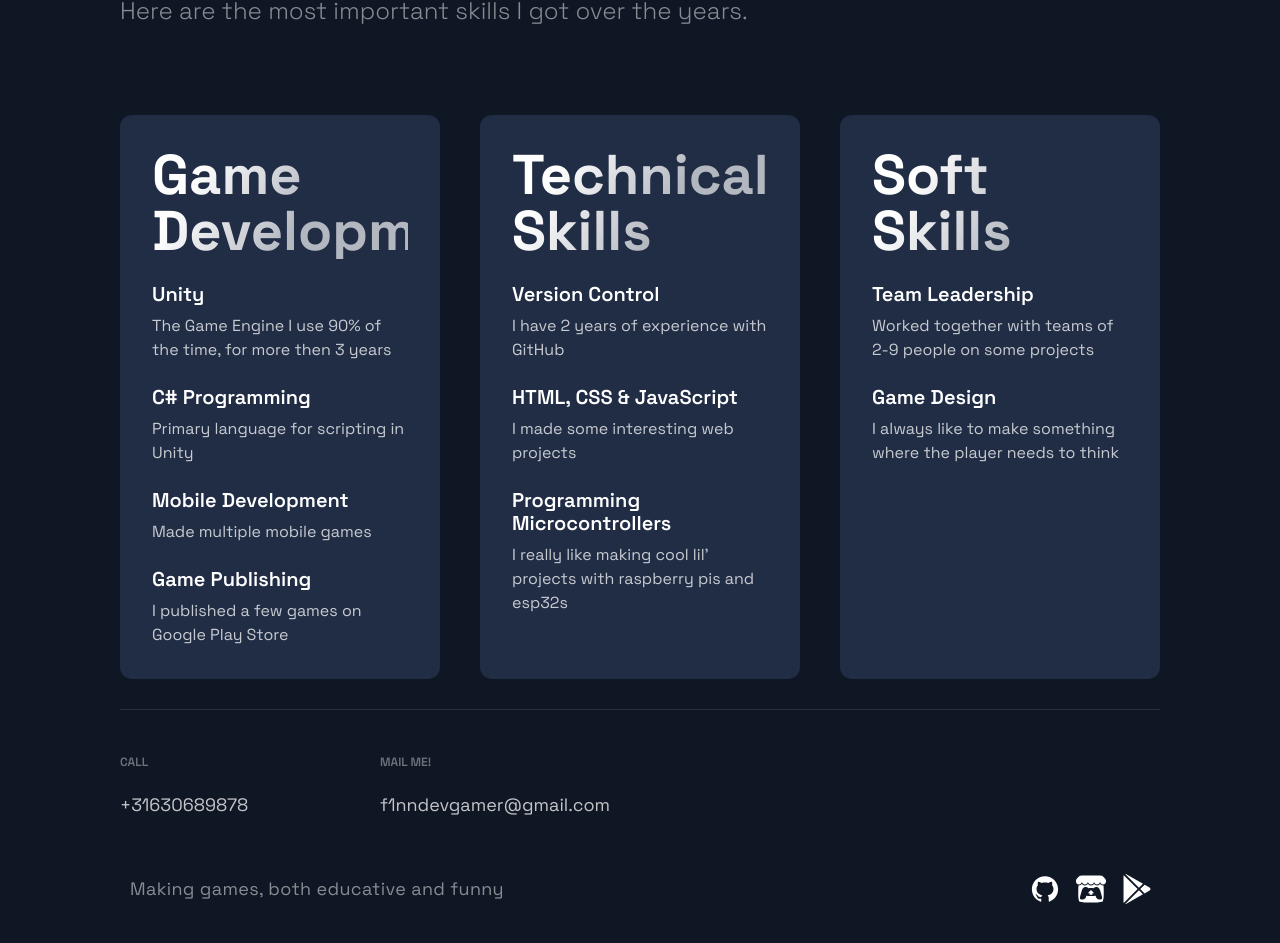
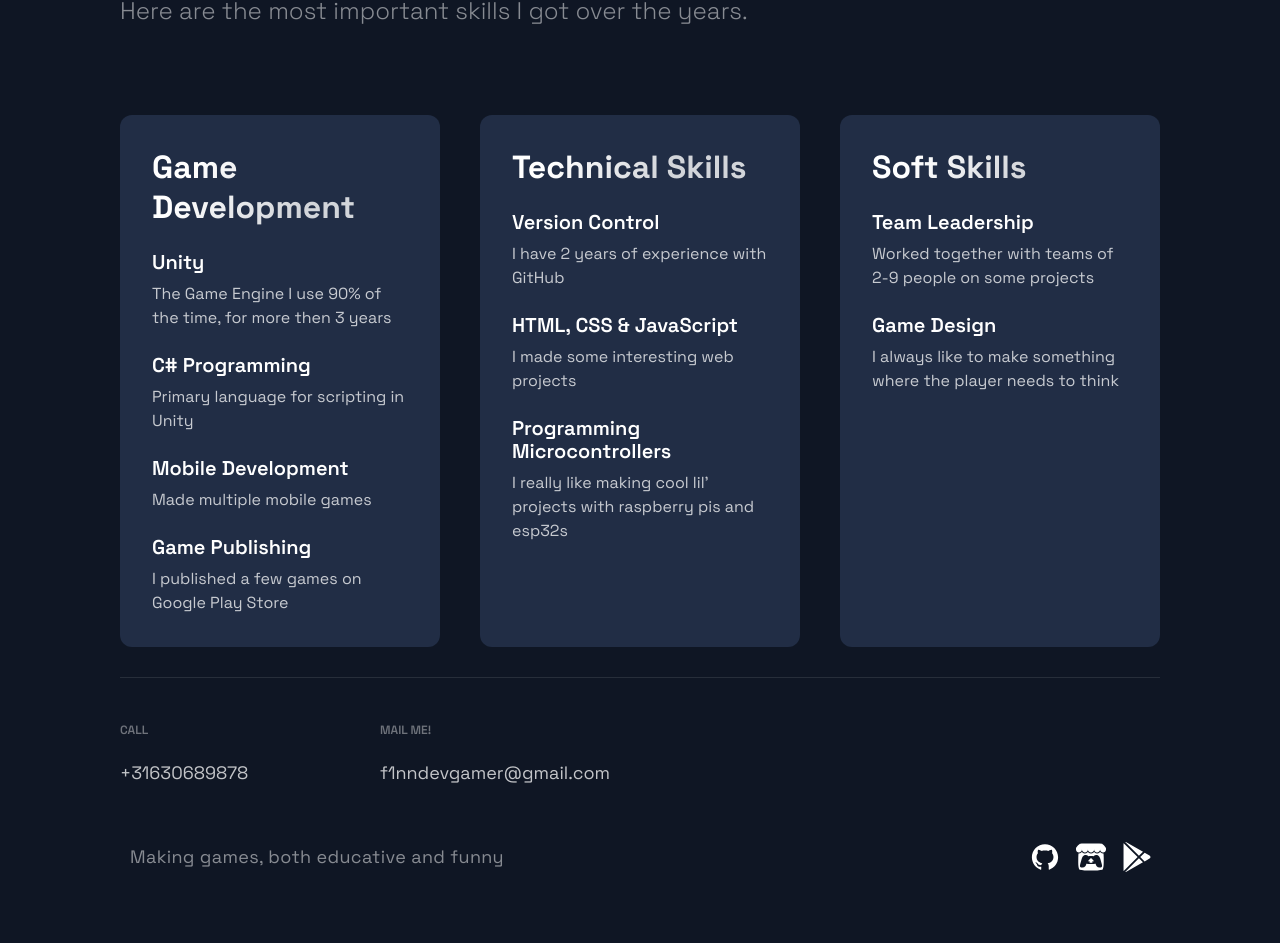
Before and after one commit to F1nndegamer/newPortofolio, a Next.js app: page / in a window 1280 px wide. Shown: the part 6690-7633 px from the top of the page. Built offline with nearby package versions, Linux system fonts and the light colour scheme.

Commit message:
New Font Update

```diff
--- a/src/components/Skills/Skills.js
+++ b/src/components/Skills/Skills.js
@@ -3,6 +3,7 @@ import { Section, SectionDivider, SectionText, SectionTitle } from '../../styles
 import {
   SkillsContainer,
   SkillCategory,
+  SkillCategoryTitle,
   SkillList,
   SkillItem,
   SkillIcon,
@@ -80,7 +81,7 @@ const Skills = () => (
     <SkillsContainer>
       {skillsData.map((category, index) => (
         <SkillCategory key={index}>
-          <SectionTitle>{category.title}</SectionTitle>
+          <SkillCategoryTitle>{category.title}</SkillCategoryTitle>
           <SkillList>
             {category.skills.map((skill, skillIndex) => (
               <SkillItem key={skillIndex}>
--- a/src/components/Skills/SkillsStyles.js
+++ b/src/components/Skills/SkillsStyles.js
@@ -29,6 +29,29 @@ export const SkillCategory = styled.div`
 
   @media ${(props) => props.theme.breakpoints.sm} {
     padding: 20px;
+  }
+`;
+
+export const SkillCategoryTitle = styled.h3`
+  font-weight: 700;
+  font-size: 32px;
+  line-height: 40px;
+  color: #FFFFFF;
+  margin-bottom: 16px;
+  background: linear-gradient(121.57deg, #FFFFFF 18.77%, rgba(255, 255, 255, 0.8) 60.15%);
+  -webkit-background-clip: text;
+  -webkit-text-fill-color: transparent;
+
+  @media ${(props) => props.theme.breakpoints.md} {
+    font-size: 28px;
+    line-height: 36px;
+    margin-bottom: 14px;
+  }
+
+  @media ${(props) => props.theme.breakpoints.sm} {
+    font-size: 24px;
+    line-height: 32px;
+    margin-bottom: 12px;
   }
 `;
 
```
